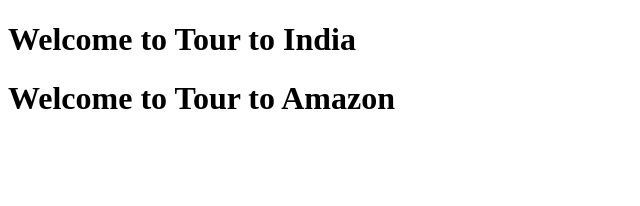
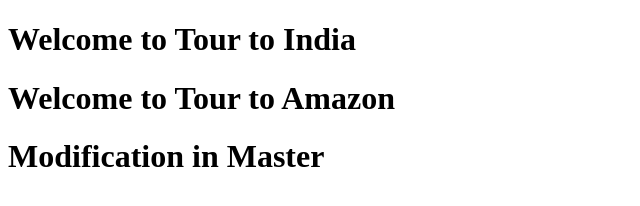
Before and after one commit to YammiVenkat/New-One, a plain HTML site: page index.html in a window 1280 px wide. Shown: the whole page, without its empty margins (0-640 px from the left). Drawn offline with Linux system fonts and the light colour scheme.

Commit message:
Modification in Master branch

```diff
--- a/index.html
+++ b/index.html
@@ -6,6 +6,7 @@
         <body></body>
         <h1>Welcome to Tour to India </h1>
         <h1>Welcome to Tour to Amazon</h1>
+        <h1>Modification in Master</h1>
 
     </head>
 </html>
```
